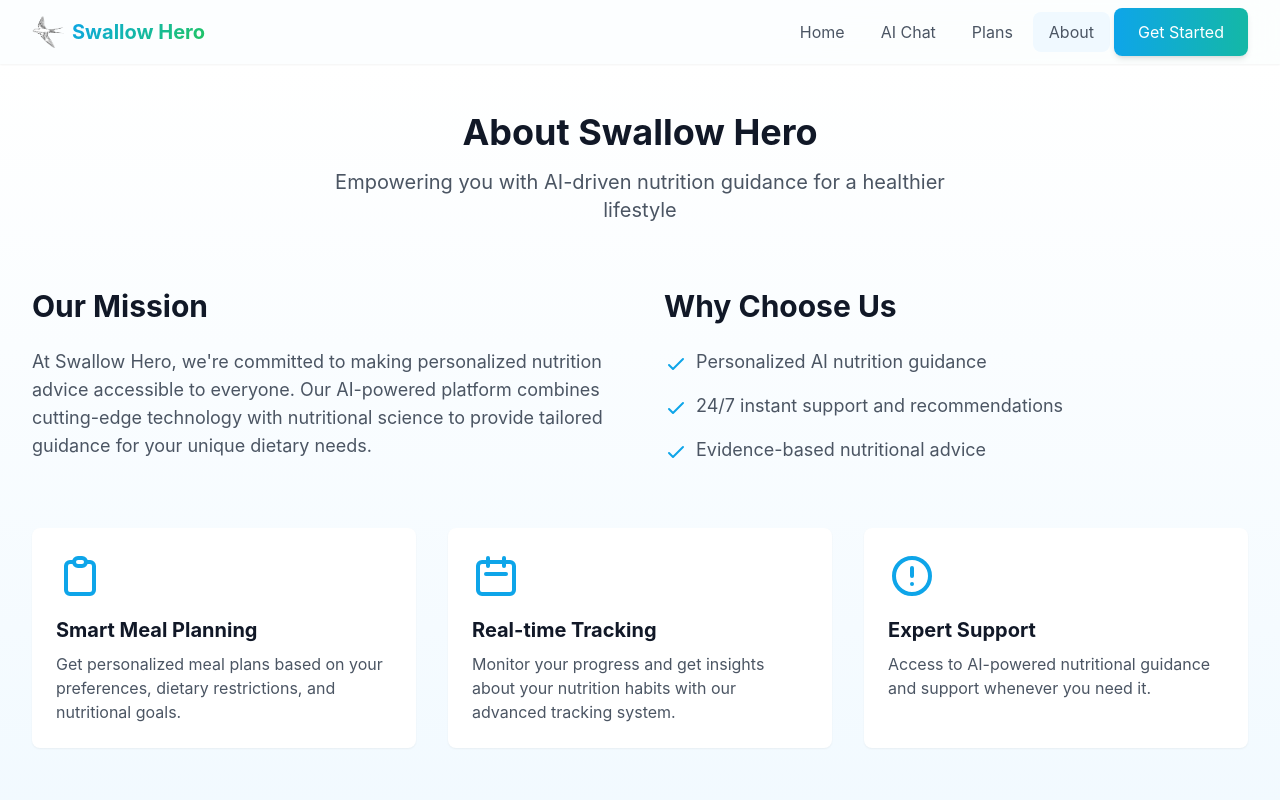
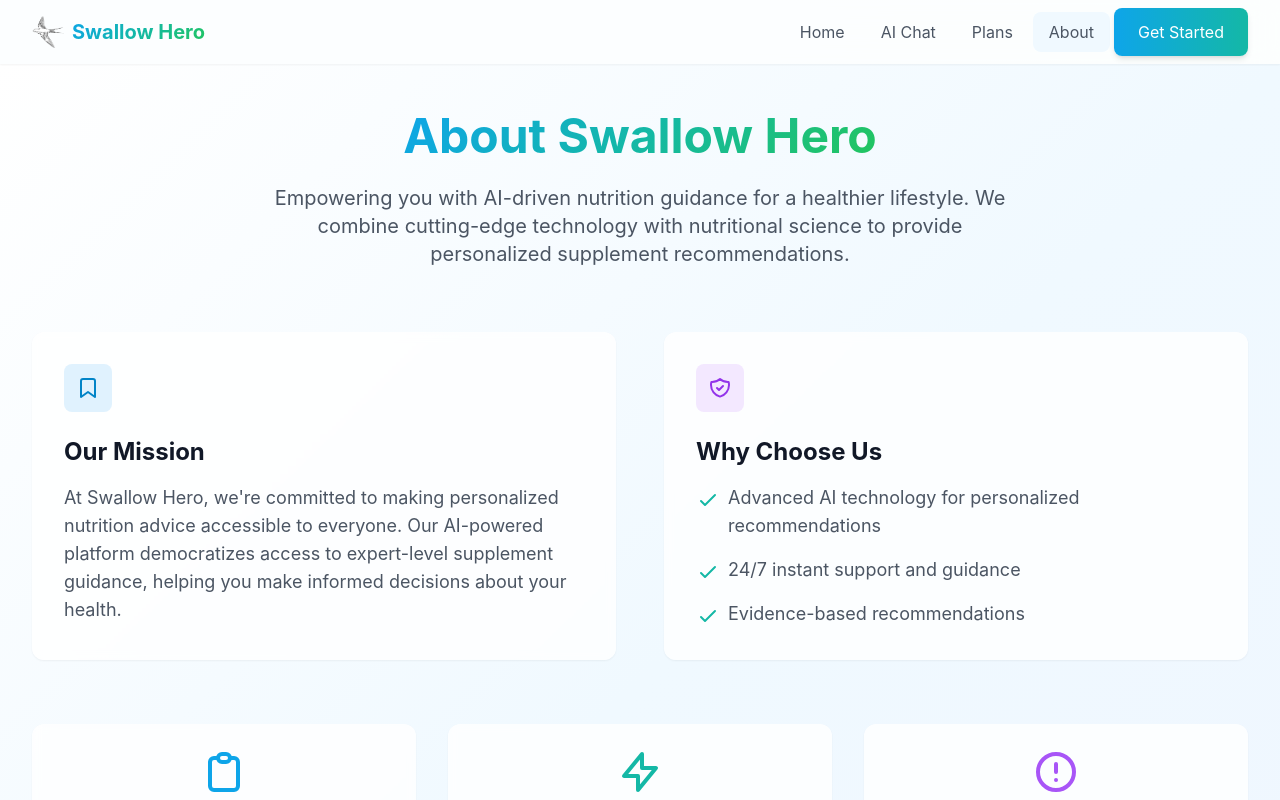
Before and after one commit to shabang12321/Swallow, a React (Create React App) app in the folder swallow-hero/: page /about in a window 1280 px wide. Shown: the top 800 px of the page. Built offline with nearby package versions, Linux system fonts and the light colour scheme.

Commit message:
scrolling and 'plans' & 'about' aesthetics

```diff
--- a/swallow-hero/src/App.js
+++ b/swallow-hero/src/App.js
@@ -1,6 +1,7 @@
 import React from 'react';
 import { BrowserRouter as Router, Routes, Route } from 'react-router-dom';
 import Navigation from './components/Navigation';
+import ScrollToTop from './components/ScrollToTop';
 import Home from './pages/Home';
 import Chat from './pages/Chat';
 import Plans from './pages/Plans';
@@ -9,6 +10,7 @@ import About from './pages/About';
 function App() {
   return (
     <Router>
+      <ScrollToTop />
       <div className="min-h-screen flex flex-col">
         <Navigation />
         <main className="flex-1">
--- /dev/null
+++ b/swallow-hero/src/components/ScrollToTop.jsx
@@ -0,0 +1,14 @@
+import { useEffect } from 'react';
+import { useLocation } from 'react-router-dom';
+
+const ScrollToTop = () => {
+  const { pathname } = useLocation();
+
+  useEffect(() => {
+    window.scrollTo(0, 0);
+  }, [pathname]);
+
+  return null;
+};
+
+export default ScrollToTop;
--- a/swallow-hero/src/pages/About.jsx
+++ b/swallow-hero/src/pages/About.jsx
@@ -3,98 +3,130 @@ import { Link } from 'react-router-dom';
 
 const About = () => {
   return (
-    <div className="min-h-screen bg-gradient-to-b from-white to-sky-50">
-      <div className="max-w-7xl mx-auto px-4 sm:px-6 lg:px-8 py-12">
+    <div className="min-h-screen bg-gradient-to-br from-white via-sky-50 to-blue-50">
       {/* Hero Section */}
+      <div className="py-12 px-4 sm:px-6 lg:px-8">
+        <div className="max-w-7xl mx-auto">
           <div className="text-center mb-16">
-          <h1 className="text-4xl font-bold text-gray-900 mb-4">
+            <h1 className="text-4xl sm:text-5xl font-bold mb-6 hero-gradient">
               About Swallow Hero
             </h1>
-          <p className="text-xl text-gray-600 max-w-2xl mx-auto">
-            Empowering you with AI-driven nutrition guidance for a healthier lifestyle
+            <p className="text-xl text-gray-600 max-w-3xl mx-auto">
+              Empowering you with AI-driven nutrition guidance for a healthier lifestyle.
+              We combine cutting-edge technology with nutritional science to provide
+              personalized supplement recommendations.
             </p>
           </div>
 
           {/* Mission Section */}
           <div className="grid md:grid-cols-2 gap-12 mb-16">
-          <div className="space-y-6">
-            <h2 className="text-3xl font-bold text-gray-900">Our Mission</h2>
+            <div className="bg-white/80 backdrop-blur-sm p-8 rounded-xl shadow-sm">
+              <div className="w-12 h-12 bg-sky-100 rounded-lg flex items-center justify-center mb-6">
+                <svg className="w-6 h-6 text-sky-600" fill="none" stroke="currentColor" viewBox="0 0 24 24">
+                  <path strokeLinecap="round" strokeLinejoin="round" strokeWidth="2"
+                        d="M19 21l-7-5-7 5V5a2 2 0 012-2h10a2 2 0 012 2z" />
+                </svg>
+              </div>
+              <h2 className="text-2xl font-bold text-gray-900 mb-4">Our Mission</h2>
               <p className="text-lg text-gray-600">
                 At Swallow Hero, we're committed to making personalized nutrition advice accessible to everyone.
-              Our AI-powered platform combines cutting-edge technology with nutritional science to provide
-              tailored guidance for your unique dietary needs.
+                Our AI-powered platform democratizes access to expert-level supplement guidance, helping you
+                make informed decisions about your health.
               </p>
             </div>
-          <div className="space-y-6">
-            <h2 className="text-3xl font-bold text-gray-900">Why Choose Us</h2>
+            <div className="bg-white/80 backdrop-blur-sm p-8 rounded-xl shadow-sm">
+              <div className="w-12 h-12 bg-purple-100 rounded-lg flex items-center justify-center mb-6">
+                <svg className="w-6 h-6 text-purple-600" fill="none" stroke="currentColor" viewBox="0 0 24 24">
+                  <path strokeLinecap="round" strokeLinejoin="round" strokeWidth="2"
+                        d="M9 12l2 2 4-4m5.618-4.016A11.955 11.955 0 0112 2.944a11.955 11.955 0 01-8.618 3.04A12.02 12.02 0 003 9c0 5.591 3.824 10.29 9 11.622 5.176-1.332 9-6.03 9-11.622 0-1.042-.133-2.052-.382-3.016z" />
+                </svg>
+              </div>
+              <h2 className="text-2xl font-bold text-gray-900 mb-4">Why Choose Us</h2>
               <ul className="space-y-4 text-lg text-gray-600">
                 <li className="flex items-start">
-                <svg className="w-6 h-6 text-sky-500 mr-2 mt-1" fill="none" stroke="currentColor" viewBox="0 0 24 24">
+                  <svg className="w-6 h-6 text-teal-500 mr-2 mt-1 flex-shrink-0" fill="none" stroke="currentColor" viewBox="0 0 24 24">
                     <path strokeLinecap="round" strokeLinejoin="round" strokeWidth="2" d="M5 13l4 4L19 7" />
                   </svg>
-                Personalized AI nutrition guidance
+                  <span>Advanced AI technology for personalized recommendations</span>
                 </li>
                 <li className="flex items-start">
-                <svg className="w-6 h-6 text-sky-500 mr-2 mt-1" fill="none" stroke="currentColor" viewBox="0 0 24 24">
+                  <svg className="w-6 h-6 text-teal-500 mr-2 mt-1 flex-shrink-0" fill="none" stroke="currentColor" viewBox="0 0 24 24">
                     <path strokeLinecap="round" strokeLinejoin="round" strokeWidth="2" d="M5 13l4 4L19 7" />
                   </svg>
-                24/7 instant support and recommendations
+                  <span>24/7 instant support and guidance</span>
                 </li>
                 <li className="flex items-start">
-                <svg className="w-6 h-6 text-sky-500 mr-2 mt-1" fill="none" stroke="currentColor" viewBox="0 0 24 24">
+                  <svg className="w-6 h-6 text-teal-500 mr-2 mt-1 flex-shrink-0" fill="none" stroke="currentColor" viewBox="0 0 24 24">
                     <path strokeLinecap="round" strokeLinejoin="round" strokeWidth="2" d="M5 13l4 4L19 7" />
                   </svg>
-                Evidence-based nutritional advice
+                  <span>Evidence-based recommendations</span>
                 </li>
               </ul>
             </div>
           </div>
 
-        {/* Features Section */}
+          {/* Features Grid */}
           <div className="grid md:grid-cols-3 gap-8 mb-16">
-          <div className="bg-white p-6 rounded-lg shadow-sm">
+            <div className="bg-white/80 backdrop-blur-sm p-6 rounded-xl shadow-sm transform hover:scale-105 transition-transform duration-300">
               <div className="text-sky-500 mb-4">
-              <svg className="w-12 h-12" fill="none" stroke="currentColor" viewBox="0 0 24 24">
-                <path strokeLinecap="round" strokeLinejoin="round" strokeWidth="2" d="M9 5H7a2 2 0 00-2 2v12a2 2 0 002 2h10a2 2 0 002-2V7a2 2 0 00-2-2h-2M9 5a2 2 0 002 2h2a2 2 0 002-2M9 5a2 2 0 012-2h2a2 2 0 012 2" />
+                <svg className="w-12 h-12 mx-auto" fill="none" stroke="currentColor" viewBox="0 0 24 24">
+                  <path strokeLinecap="round" strokeLinejoin="round" strokeWidth="2"
+                        d="M9 5H7a2 2 0 00-2 2v12a2 2 0 002 2h10a2 2 0 002-2V7a2 2 0 00-2-2h-2M9 5a2 2 0 002 2h2a2 2 0 002-2M9 5a2 2 0 012-2h2a2 2 0 012 2" />
                 </svg>
               </div>
-            <h3 className="text-xl font-bold text-gray-900 mb-2">Smart Meal Planning</h3>
-            <p className="text-gray-600">
-              Get personalized meal plans based on your preferences, dietary restrictions, and nutritional goals.
+              <h3 className="text-xl font-bold text-gray-900 mb-2 text-center">Smart Analysis</h3>
+              <p className="text-gray-600 text-center">
+                Our AI analyzes your health profile to provide tailored supplement recommendations.
               </p>
             </div>
-          <div className="bg-white p-6 rounded-lg shadow-sm">
-            <div className="text-sky-500 mb-4">
-              <svg className="w-12 h-12" fill="none" stroke="currentColor" viewBox="0 0 24 24">
-                <path strokeLinecap="round" strokeLinejoin="round" strokeWidth="2" d="M8 7V3m8 4V3m-9 8h10M5 21h14a2 2 0 002-2V7a2 2 0 00-2-2H5a2 2 0 00-2 2v12a2 2 0 002 2z" />
+            <div className="bg-white/80 backdrop-blur-sm p-6 rounded-xl shadow-sm transform hover:scale-105 transition-transform duration-300">
+              <div className="text-teal-500 mb-4">
+                <svg className="w-12 h-12 mx-auto" fill="none" stroke="currentColor" viewBox="0 0 24 24">
+                  <path strokeLinecap="round" strokeLinejoin="round" strokeWidth="2"
+                        d="M13 10V3L4 14h7v7l9-11h-7z" />
                 </svg>
               </div>
-            <h3 className="text-xl font-bold text-gray-900 mb-2">Real-time Tracking</h3>
-            <p className="text-gray-600">
-              Monitor your progress and get insights about your nutrition habits with our advanced tracking system.
+              <h3 className="text-xl font-bold text-gray-900 mb-2 text-center">Real-time Updates</h3>
+              <p className="text-gray-600 text-center">
+                Get instant recommendations and adjust your supplement routine as needed.
               </p>
             </div>
-          <div className="bg-white p-6 rounded-lg shadow-sm">
-            <div className="text-sky-500 mb-4">
-              <svg className="w-12 h-12" fill="none" stroke="currentColor" viewBox="0 0 24 24">
-                <path strokeLinecap="round" strokeLinejoin="round" strokeWidth="2" d="M12 8v4m0 4h.01M21 12a9 9 0 11-18 0 9 9 0 0118 0z" />
+            <div className="bg-white/80 backdrop-blur-sm p-6 rounded-xl shadow-sm transform hover:scale-105 transition-transform duration-300">
+              <div className="text-purple-500 mb-4">
+                <svg className="w-12 h-12 mx-auto" fill="none" stroke="currentColor" viewBox="0 0 24 24">
+                  <path strokeLinecap="round" strokeLinejoin="round" strokeWidth="2"
+                        d="M12 8v4m0 4h.01M21 12a9 9 0 11-18 0 9 9 0 0118 0z" />
                 </svg>
               </div>
-            <h3 className="text-xl font-bold text-gray-900 mb-2">Expert Support</h3>
-            <p className="text-gray-600">
-              Access to AI-powered nutritional guidance and support whenever you need it.
+              <h3 className="text-xl font-bold text-gray-900 mb-2 text-center">Expert Support</h3>
+              <p className="text-gray-600 text-center">
+                Access to AI-powered nutritional guidance whenever you need it.
               </p>
             </div>
           </div>
 
           {/* CTA Section */}
-        <div className="text-center">
+          <div className="text-center bg-white/80 backdrop-blur-sm rounded-xl p-8 shadow-sm">
+            <h2 className="text-2xl font-bold text-gray-900 mb-4">Ready to Start Your Journey?</h2>
+            <p className="text-lg text-gray-600 mb-6 max-w-2xl mx-auto">
+              Join thousands of users who have already discovered their perfect supplement routine with Swallow Hero.
+            </p>
+            <div className="flex flex-col sm:flex-row justify-center gap-4">
               <Link
                 to="/chat"
-            className="inline-flex items-center px-6 py-3 border border-transparent text-base font-medium rounded-md text-white bg-sky-600 hover:bg-sky-700 transition-colors duration-200"
+                className="btn-primary"
               >
-            Start Your Journey
+                Try AI Chat Now
               </Link>
+              <Link
+                to="/plans"
+                className="px-6 py-3 text-gray-700 rounded-lg border border-gray-300
+                          hover:border-sky-500 hover:text-sky-600 transition-all duration-200"
+              >
+                View Plans
+              </Link>
+            </div>
+          </div>
         </div>
       </div>
     </div>
--- a/swallow-hero/src/pages/Home.jsx
+++ b/swallow-hero/src/pages/Home.jsx
@@ -28,7 +28,7 @@ const Home = () => {
               <button
                 onClick={() => navigate('/about')}
                 className="px-6 py-3 text-gray-700 rounded-lg border border-gray-300
-                          hover:border-green-500 hover:text-green-600 transition-all duration-200
+                          hover:border-blue-500 hover:text-green-600 transition-all duration-200
                           w-full sm:w-auto"
               >
                 Learn More
```
Also changed, not shown: swallow-hero/src/pages/Plans.jsx (+60 -5 lines). Lines whose indentation alone changed are shown as unchanged.
